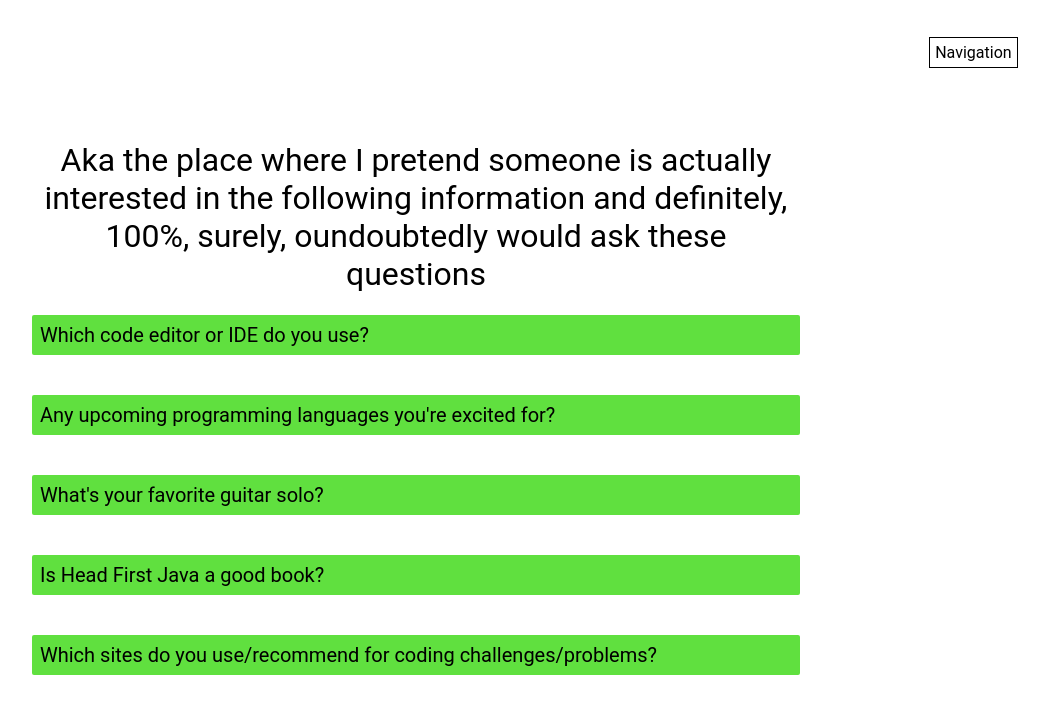
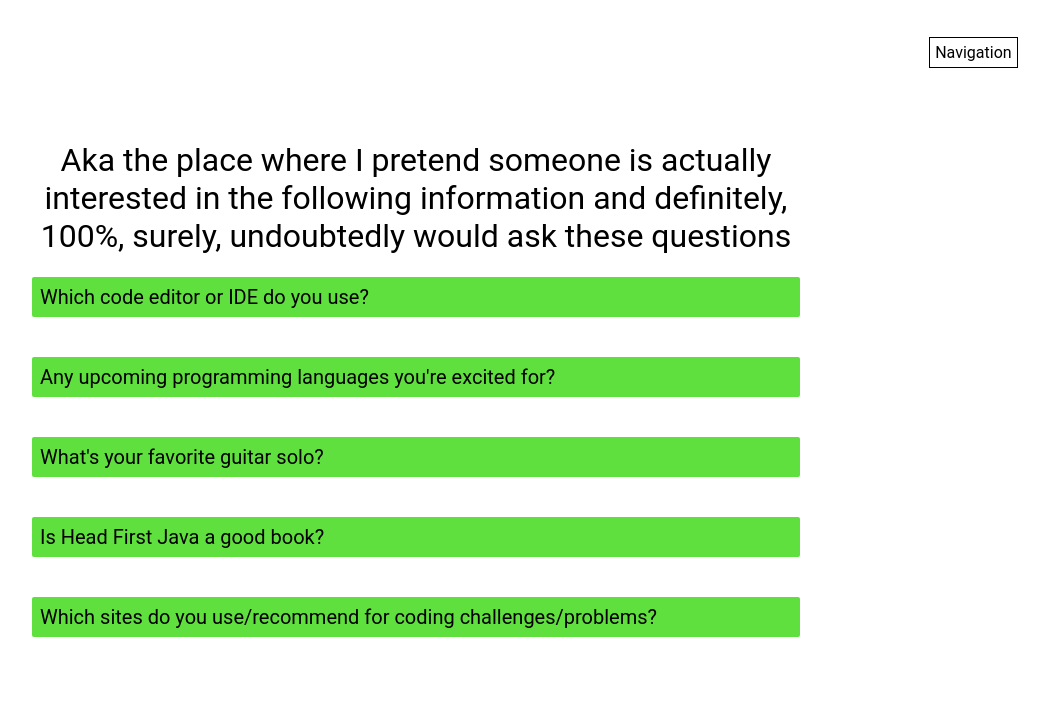
Before and after one commit to nelup20/HTML_CSS_assignment, a plain HTML site: page views/trivia.html in a window 1280 px wide. Shown: the whole page, without its empty margins (224-1273 px from the left). Drawn offline with Linux system fonts and the light colour scheme.

Commit message:
Another typo

```diff
--- a/views/trivia.html
+++ b/views/trivia.html
@@ -23,7 +23,7 @@
 
     <!-- Main content -->
     <div id="container">
-        <h1>Aka the place where I pretend someone is actually interested in the following information and definitely, 100%, surely, oundoubtedly would ask these questions</h1>
+        <h1>Aka the place where I pretend someone is actually interested in the following information and definitely, 100%, surely, undoubtedly would ask these questions</h1>
         <div class="item">
             <input type="checkbox">
             <div class="question">Which code editor or IDE do you use?</div>
```
